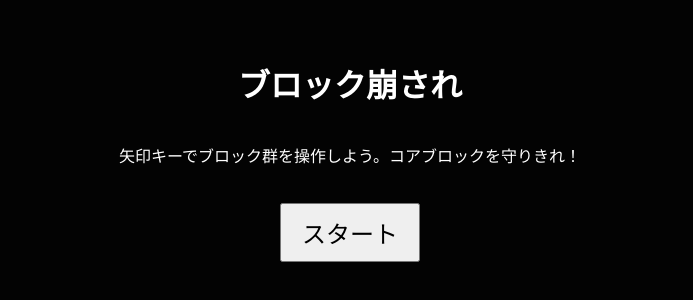
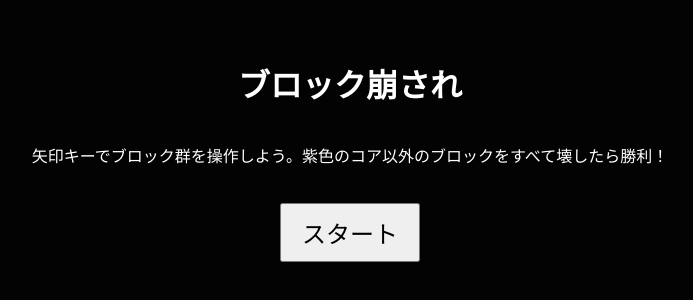
Before and after one commit to takmurakami/Reversed-Breakout-Game, a plain HTML site: page index.html in a window 1280 px wide. Shown: the part 250-550 px from the top of the page, without its empty margins (290-983 px from the left). Drawn offline with Linux system fonts and the light colour scheme.

Commit message:
Update description of startscreen

```diff
--- a/index.html
+++ b/index.html
@@ -35,7 +35,7 @@
 <body>
   <div id="startScreen">
     <h1>ブロック崩され</h1>
-    <p>矢印キーでブロック群を操作しよう。コアブロックを守りきれ！</p>
+    <p>矢印キーでブロック群を操作しよう。紫色のコア以外のブロックをすべて壊したら勝利！</p>
     <button onclick="startGame()">スタート</button>
   </div>
   <canvas id="gameCanvas" width="800" height="600" style="display:none;"></canvas>
```
